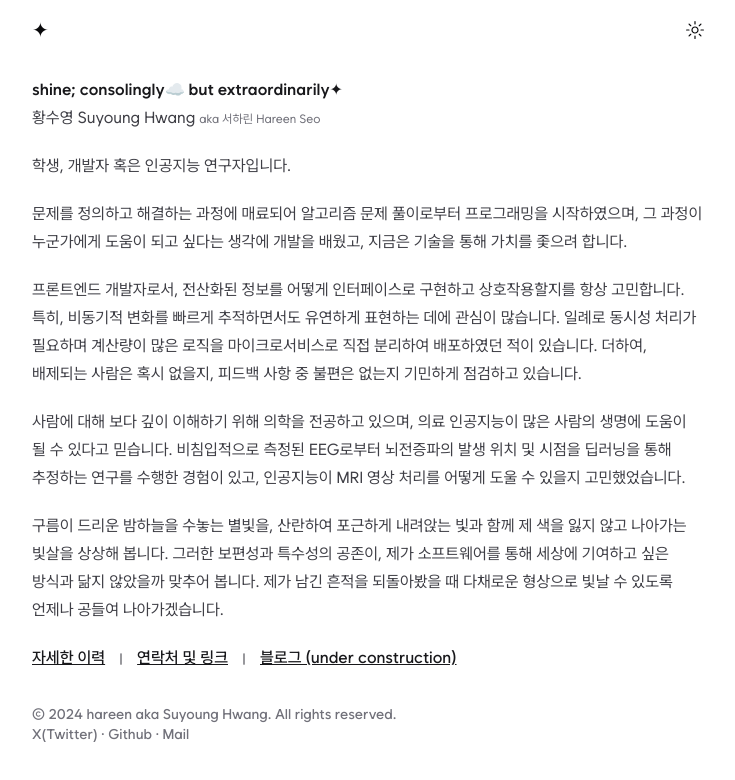
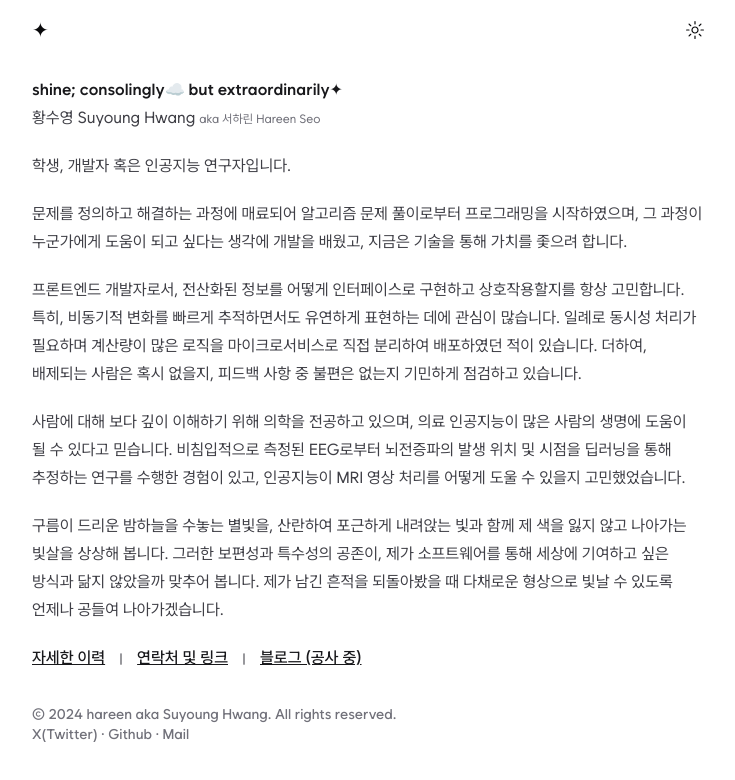
Before and after one commit to hareeen/hareen.io, a Next.js app: page / in a window 1280 px wide. Shown: the top 780 px of the page, without its empty margins (272-1007 px from the left). Built offline with nearby package versions, Linux system fonts and the light colour scheme.

Commit message:
chore: shorten frontpage link

```diff
--- a/src/app/page.tsx
+++ b/src/app/page.tsx
@@ -17,7 +17,7 @@ export default function Home() {
           <DividerVerticalIcon className="inline w-4 h-4" />
           <Link href="/links">연락처 및 링크</Link>
           <DividerVerticalIcon className="inline w-4 h-4" />
-          <Link href="/b">블로그 (under construction)</Link>
+          <Link href="/b">블로그 (공사 중)</Link>
         </p>
       </ProseArticle>
     </MainLayout>
```
